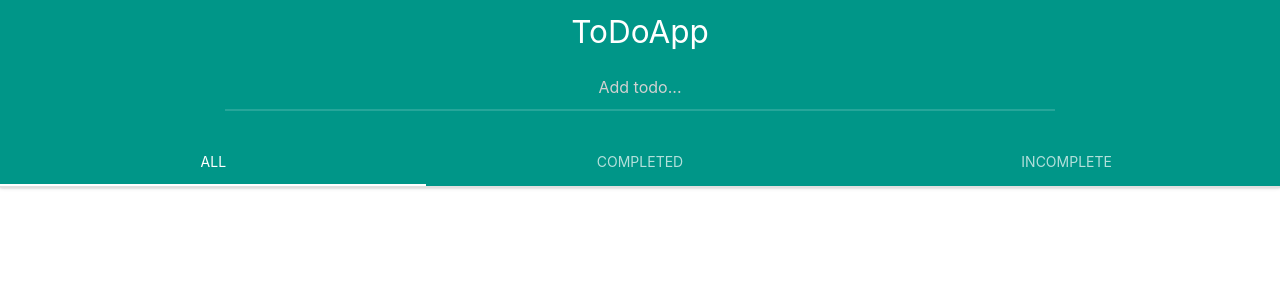
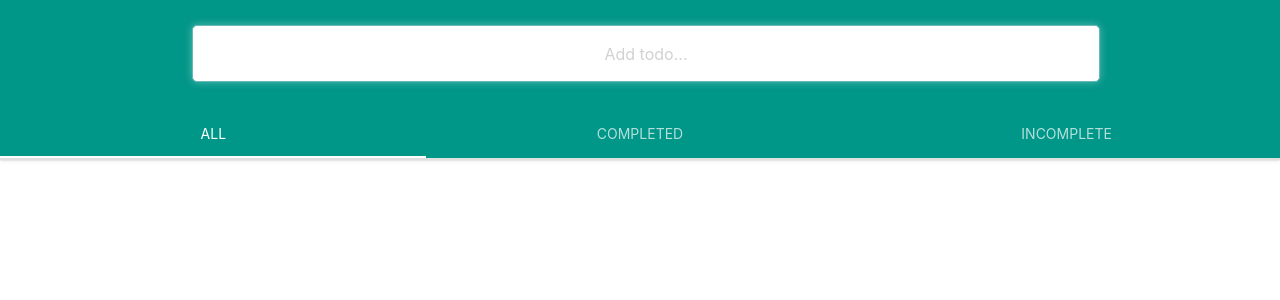
Before and after one commit to masoodmomin/django-todoapp, a Django app: page /todoapp/ in a window 1280 px wide. Shown: the top 300 px of the page. Run offline with Django 3.2, Linux system fonts and the light colour scheme; data that the repository does not hold is empty; some libraries are stand-ins or nearby versions.

Commit message:
Minor changes

```diff
--- a/templates/base.html
+++ b/templates/base.html
@@ -2,30 +2,19 @@
 <html>
 
 <head>
-
-  <!-- Compiled and minified CSS -->
   <link rel="stylesheet" href="https://cdnjs.cloudflare.com/ajax/libs/materialize/1.0.0/css/materialize.min.css">
   <script src="https://cdnjs.cloudflare.com/ajax/libs/jquery/3.5.1/jquery.js"></script>
-  <!--Import Google Icon Font-->
   <link href="https://fonts.googleapis.com/icon?family=Material+Icons" rel="stylesheet">
-  <!--Import materialize.css-->
-  <link type="text/css" rel="stylesheet" href="css/materialize.min.css" media="screen,projection" />
-  <link href="https://fonts.googleapis.com/icon?family=Material+Icons" rel="stylesheet">
-
-  <!--Let browser know website is optimized for mobile-->
   <meta name="viewport" content="width=device-width, initial-scale=1.0" />
   <title>TodoApp</title>
 </head>
 
 <body>
-
-
-  <!--JavaScript at end of body for optimized loading-->
-  {% block content %}
-  {% endblock %}
-  <!-- Compiled and minified JavaScript -->
+  <div>
+    {% block content %}
+    {% endblock %}
+  </div>
   <script src="https://cdnjs.cloudflare.com/ajax/libs/materialize/1.0.0/js/materialize.min.js"></script>
-
   <script type="text/javascript" src="js/materialize.min.js"></script>
 </body>
 
@@ -38,14 +27,4 @@
   $(document).ready(function () {
     $('ul.tabs').tabs('select_tab', 'tab_id');
   });
-
-  document.addEventListener('DOMContentLoaded', function () {
-    var elems = document.querySelectorAll('.dropdown-trigger');
-    var instances = M.Dropdown.init(elems, options);
-  });
-
-  // Or with jQuery
-
-  $('.dropdown-trigger').dropdown();
-
 </script>
--- a/templates/todoapp/index.html
+++ b/templates/todoapp/index.html
@@ -2,16 +2,28 @@
 
 {% block content%}
 
+<style>
+  .todo-input {
+    padding: 5px !important;
+    font-size: 16px !important;
+    margin-top: 25px !important;
+    border-width: 1px !important;
+    text-align: center;
+    border-color: #67b8b8 !important;
+    background-color: #ffffff !important;
+    color: #000000 !important;
+    border-style: solid !important;
+    border-radius: 5px !important;
+    box-shadow: 0px 0px 8px rgba(198, 230, 230, .44) !important;
+  }
+</style>
 
 <nav class="nav-extended #212121 #009688 teal">
-  <div class="nav-wrapper">
-    <a href="#" class="brand-logo center">ToDoApp</a>
-  </div>
   <div class="nav-content">
     <div class="row">
-      <div class="col s8 push-s2 input-field center">
+      <div class="container">
         <form method="POST" action="add_todo/">
-          <input style="color: white; text-align: center;" name="content" placeholder="Add todo..." id="" type="text" autofocus>
+          <input class="todo-input" placeholder="Add todo..." name="content" id="" type="text" autofocus>
         </form>
       </div>
     </div>
@@ -87,6 +99,4 @@
   {% endif %}
   {% endfor %}
 </ul>
-
-
 {% endblock %}
```
Also changed, not shown: 1 other file.
